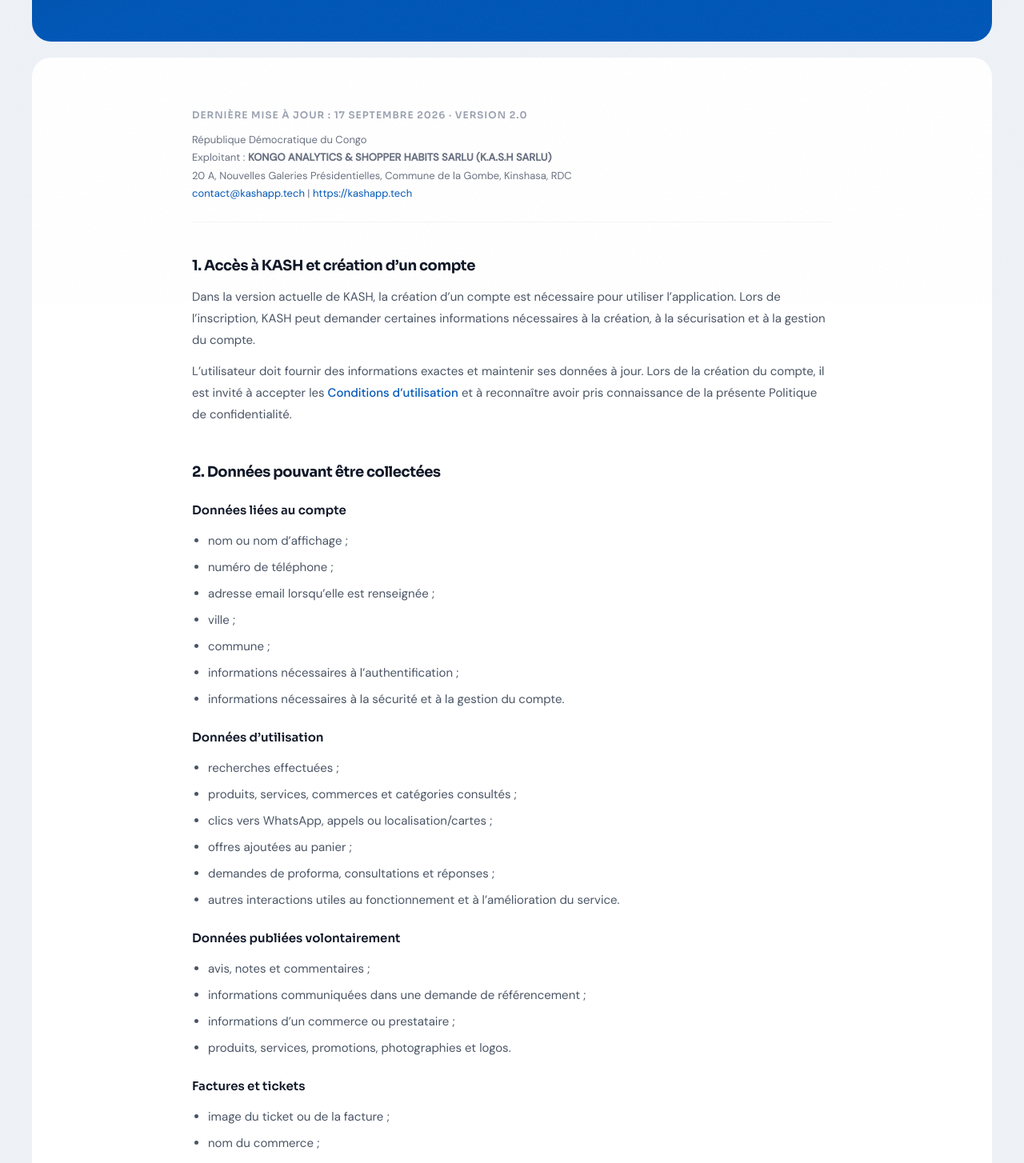
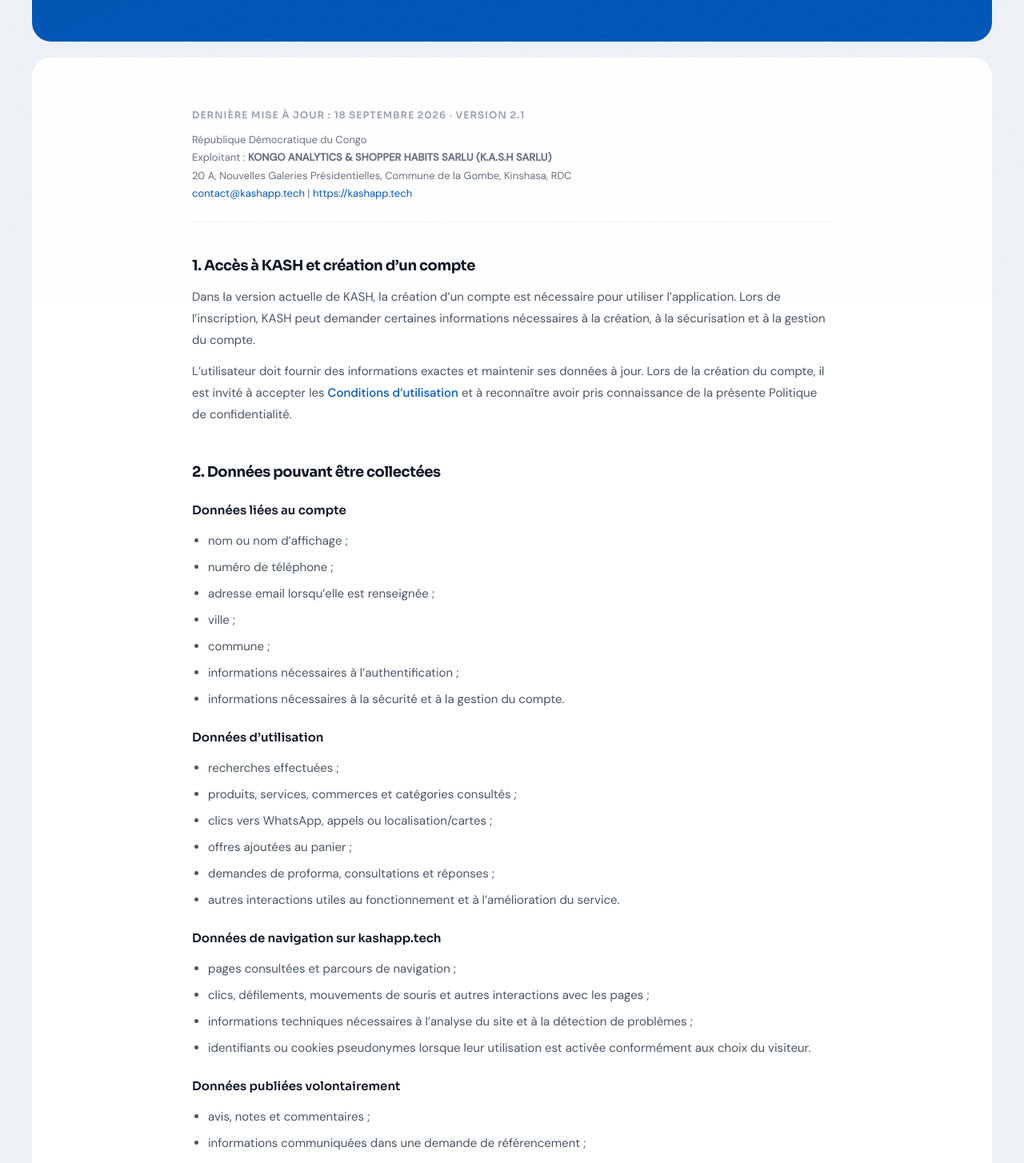
Before and after one commit to Docovery/kash-landing-page, a Next.js app: page /privacy in a window 1280 px wide. Shown: the part 420-1874 px from the top of the page at 80% size. Built offline with nearby package versions, Linux system fonts and the light colour scheme.

Commit message:
update privacy

```diff
--- a/app/privacy/page.tsx
+++ b/app/privacy/page.tsx
@@ -26,9 +26,10 @@
   ["Firebase Cloud Messaging", "Notifications Android"],
   ["Apple", "Notifications iOS"],
   ["GeniusPay", "Paiements Premium"],
+  ["Microsoft Clarity", "Analytics du site kashapp.tech, cartes de chaleur et reconstitutions de sessions"],
 ];
 
-// Texte officiel : docs/Politique_Confidentialite_KASH_V2_0_17_09_2026.pdf.
+// Texte officiel : docs/Politique_Confidentialite_KASH_V2_1_18_09_2026.pdf.
 // Recopié à l'identique — toute modification doit partir du document source et
 // être reportée aussi dans kash-mobile (app/privacy.tsx).
 export default function PrivacyPage() {
@@ -37,8 +38,8 @@
       eyebrow="Légal"
       title="Politique de confidentialité"
       intro="La présente Politique de confidentialité explique comment les données personnelles sont collectées, utilisées, transmises, conservées et protégées dans le cadre de l’utilisation de l’application et des services KASH. Elle s’applique à l’application mobile KASH, au site kashapp.tech et aux services numériques associés exploités par K.A.S.H SARLU."
-      lastUpdated="17 septembre 2026"
-      version="2.0"
+      lastUpdated="18 septembre 2026"
+      version="2.1"
       publisher={
         <>
           <p>République Démocratique du Congo</p>
@@ -84,6 +85,13 @@
                 <li>demandes de proforma, consultations et réponses ;</li>
                 <li>autres interactions utiles au fonctionnement et à l’amélioration du service.</li>
               </ul>
+              <h3>Données de navigation sur kashapp.tech</h3>
+              <ul>
+                <li>pages consultées et parcours de navigation ;</li>
+                <li>clics, défilements, mouvements de souris et autres interactions avec les pages ;</li>
+                <li>informations techniques nécessaires à l’analyse du site et à la détection de problèmes ;</li>
+                <li>identifiants ou cookies pseudonymes lorsque leur utilisation est activée conformément aux choix du visiteur.</li>
+              </ul>
               <h3>Données publiées volontairement</h3>
               <ul>
                 <li>avis, notes et commentaires ;</li>
@@ -126,17 +134,29 @@
                 <li>prévenir les fraudes et abus ;</li>
                 <li>corriger des erreurs techniques et améliorer KASH ;</li>
                 <li>produire des statistiques et analyses agrégées.</li>
+                <li>analyser et améliorer l’utilisation du site kashapp.tech.</li>
               </ul>
             </>
           ),
         },
         {
-          title: "4. Analytics interne KASH",
+          title: "4. Analytics de l’application mobile KASH",
           body: (
             <>
-              <p>KASH utilise un système Analytics développé en interne. KASH n’utilise actuellement pas Google Analytics, Firebase Analytics ni un autre outil Analytics tiers pour ce suivi d’activité.</p>
+              <p>L’application mobile KASH utilise un système Analytics développé en interne. KASH n’utilise actuellement pas Google Analytics, Firebase Analytics ni un autre outil Analytics tiers pour le suivi d’activité de l’application mobile.</p>
               <p>Les événements Analytics peuvent notamment concerner les recherches, vues de produits, services ou commerces, clics WhatsApp, appels, localisation, demandes de proforma et autres interactions utiles au fonctionnement du service.</p>
-              <p>Ces informations sont enregistrées dans l’infrastructure KASH afin d’analyser l’utilisation des fonctionnalités, d’identifier des problèmes, d’améliorer l’expérience et de produire des statistiques.</p>
+              <p>Ces informations sont enregistrées dans l’infrastructure KASH afin d’analyser l’utilisation des fonctionnalités, d’identifier des problèmes, d’améliorer l’expérience utilisateur et de produire des statistiques.</p>
+            </>
+          ),
+        },
+        {
+          title: "4 bis. Analytics du site kashapp.tech - Microsoft Clarity",
+          body: (
+            <>
+              <p>Le site et la landing page kashapp.tech utilisent Microsoft Clarity afin de comprendre la manière dont les visiteurs utilisent les pages web et d’identifier les améliorations possibles du site.</p>
+              <p>Microsoft Clarity peut notamment traiter des informations relatives aux pages consultées, aux clics, défilements, mouvements de souris, redimensionnements de fenêtre, sélections, événements techniques, dimensions d’affichage et autres interactions avec les pages. Clarity peut également générer des cartes de chaleur et des reconstitutions de sessions à partir des événements enregistrés. Les champs identifiés comme sensibles sont masqués selon les mécanismes prévus par Microsoft.</p>
+              <p>Selon la configuration du site et le choix du visiteur, Clarity peut utiliser des cookies ou identifiants pseudonymes afin de relier les interactions entre plusieurs pages ou sessions. Lorsque la réglementation applicable exige un consentement pour ces technologies non essentielles, KASH met en œuvre un mécanisme permettant de recueillir et transmettre ce choix à Clarity.</p>
+              <p>Les données traitées par Microsoft Clarity sont soumises aux conditions et <a href="https://privacy.microsoft.com/fr-fr/privacystatement">règles de confidentialité de Microsoft</a>. L’utilisation de Clarity concerne le site web kashapp.tech et ne remplace pas le système Analytics interne utilisé dans l’application mobile KASH.</p>
             </>
           ),
         },
@@ -260,6 +280,7 @@
                 </table>
               </div>
               <p>Tesseract n’est pas un prestataire externe : il est exécuté directement sur l’infrastructure Hostinger de KASH.</p>
+              <p>Microsoft Clarity intervient uniquement pour l’analyse de la landing page et du site kashapp.tech. Il n’est pas utilisé pour l’Analytics interne de l’application mobile.</p>
             </>
           ),
         },
@@ -282,7 +303,7 @@
           title: "19. Transferts internationaux",
           body: (
             <>
-              <p>Certaines données KASH peuvent être hébergées ou traitées hors de la République Démocratique du Congo. Cela concerne notamment l’Allemagne pour l’infrastructure principale Hostinger, les États-Unis pour Cloudinary et certains traitements réalisés par Google Gemini, ainsi que d’autres infrastructures techniques pouvant être utilisées par les prestataires de notifications, emails ou paiement.</p>
+              <p>Certaines données KASH peuvent être hébergées ou traitées hors de la République Démocratique du Congo. Cela concerne notamment l’Allemagne pour l’infrastructure principale Hostinger, les États-Unis pour Cloudinary et certains traitements réalisés par Google Gemini, ainsi que les infrastructures internationales pouvant être utilisées par les prestataires de notifications, emails, paiement ou analytics web, notamment Microsoft Clarity.</p>
               <p>KASH veille à limiter les transmissions de données à ce qui est nécessaire au fonctionnement du service et s’efforce de mettre en œuvre les mesures et garanties nécessaires conformément à la réglementation applicable en matière de transferts internationaux de données.</p>
             </>
           ),
```
